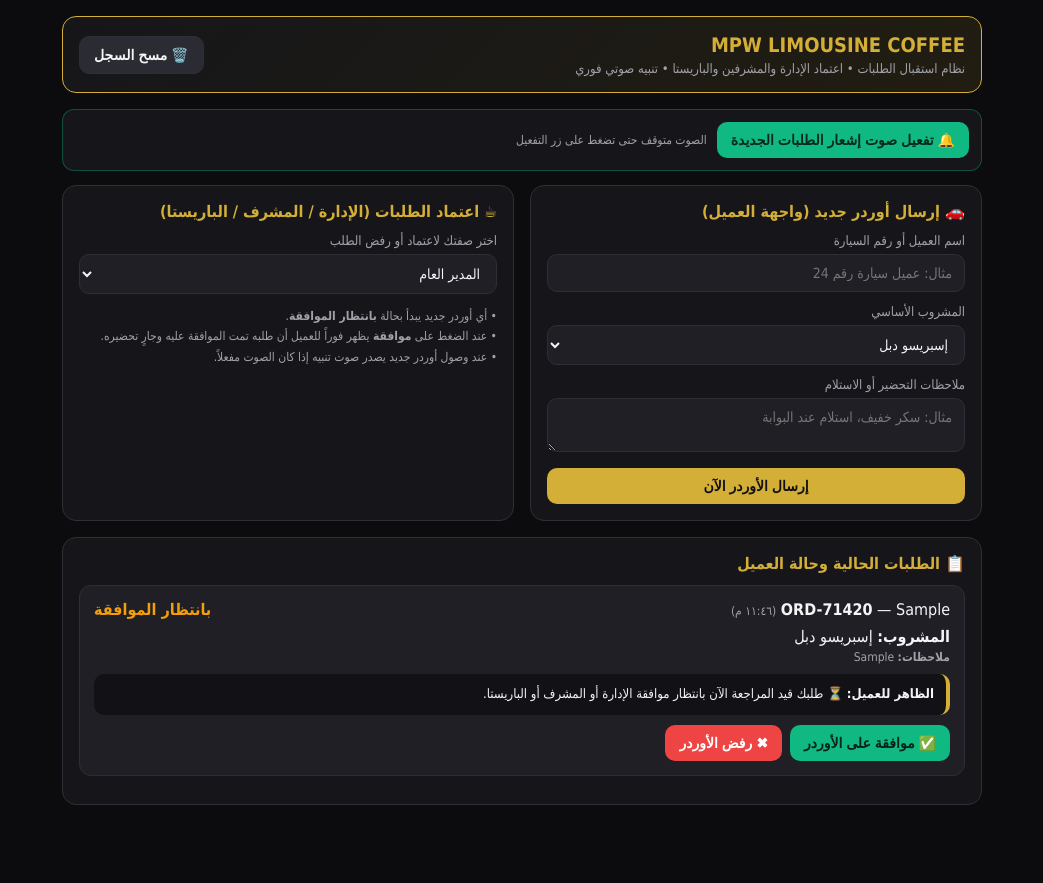
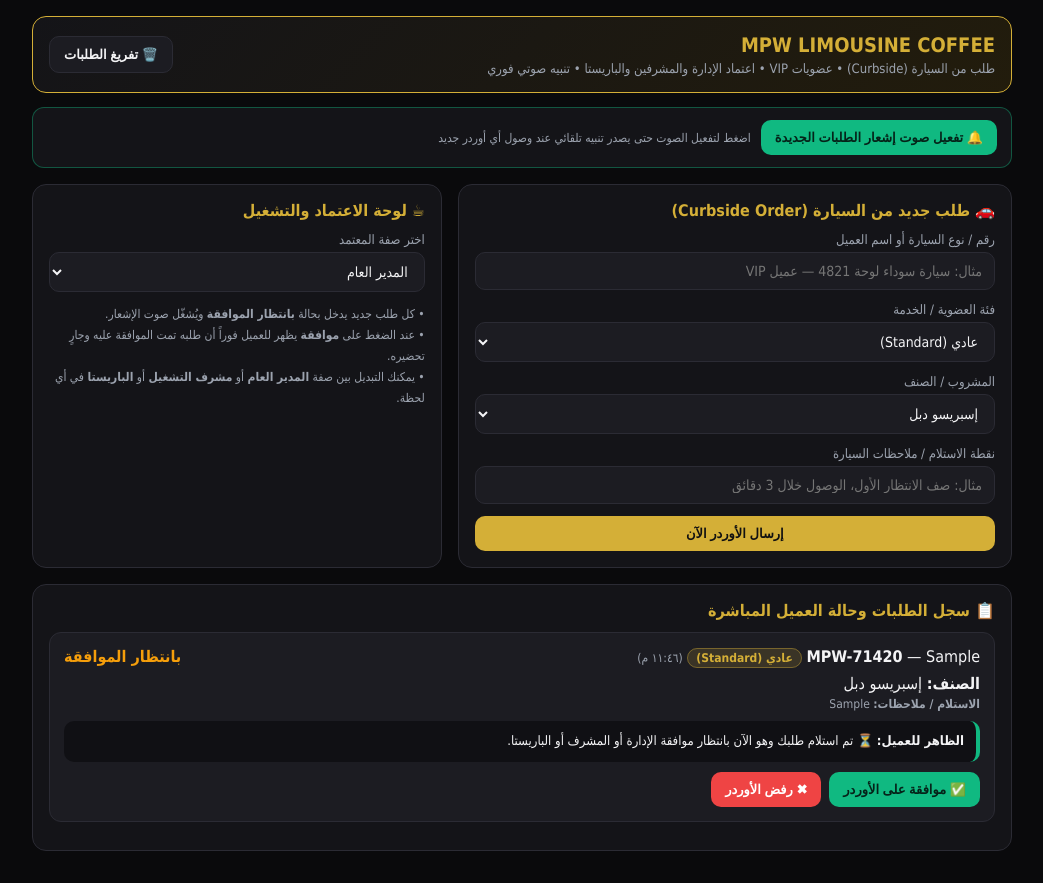
Before and after one commit to poro301088-byte/mpw-limousine-coffee, a plain HTML site: page index.html in a window 1280 px wide. Both pictures are taken after typing "Sample", "Sample" into the empty fields and a click on the button "إرسال الأوردر الآن". Shown: the whole page, without its empty margins (118-1161 px from the left). Before the commit the page ends 837 px from the top, so only its background shows below. Drawn offline with Linux system fonts and the light colour scheme.

Commit message:
Update index.html

```diff
--- a/index.html
+++ b/index.html
@@ -3,19 +3,19 @@
 <head>
   <meta charset="UTF-8" />
   <meta name="viewport" content="width=device-width, initial-scale=1.0" />
-  <title>MPW Limousine Coffee — نظام الطلبات والموافقات</title>
+  <title>MPW Limousine Coffee — نظام الطلبات والـ VIP والموافقات</title>
   <style>
     :root {
-      --bg: #0c0c0e;
-      --card: #16161a;
-      --card-2: #1f1f25;
+      --bg: #0a0a0c;
+      --surface: #141418;
+      --surface-2: #1c1c22;
       --gold: #d4af37;
       --mint: #10b981;
       --warn: #f59e0b;
       --danger: #ef4444;
-      --text: #f5f5f7;
-      --muted: #a1a1aa;
-      --border: #2e2e36;
+      --text: #f4f4f6;
+      --muted: #9ca3af;
+      --border: #2b2b34;
     }
     * { box-sizing: border-box; }
     body {
@@ -25,65 +25,76 @@
       background: var(--bg);
       color: var(--text);
     }
-    .app-wrap {
-      max-width: 920px;
+    .container {
+      max-width: 980px;
       margin: 0 auto;
     }
     .header {
-      background: linear-gradient(135deg, #16161a, #211d11);
+      background: linear-gradient(135deg, #141418 0%, #221c0c 100%);
       border: 1px solid var(--gold);
       border-radius: 14px;
       padding: 16px;
-      margin-bottom: 16px;
+      margin-bottom: 14px;
       display: flex;
       flex-wrap: wrap;
       justify-content: space-between;
       align-items: center;
       gap: 12px;
     }
-    .brand-title {
+    .title {
+      color: var(--gold);
       font-size: 20px;
       font-weight: bold;
-      color: var(--gold);
     }
-    .brand-sub {
+    .subtitle {
+      color: var(--muted);
       font-size: 13px;
-      color: var(--muted);
       margin-top: 4px;
+    }
+    .sound-bar {
+      background: var(--surface);
+      border: 1px solid rgba(16, 185, 129, 0.4);
+      border-radius: 12px;
+      padding: 12px 14px;
+      margin-bottom: 16px;
+      display: flex;
+      flex-wrap: wrap;
+      align-items: center;
+      gap: 10px;
     }
     .grid {
       display: grid;
-      grid-template-columns: 1fr 1fr;
+      grid-template-columns: 1.15fr 0.85fr;
       gap: 16px;
     }
-    @media (max-width: 760px) {
+    @media (max-width: 800px) {
       .grid { grid-template-columns: 1fr; }
     }
-    .box {
-      background: var(--card);
+    .card {
+      background: var(--surface);
       border: 1px solid var(--border);
       border-radius: 14px;
       padding: 16px;
       margin-bottom: 16px;
     }
-    .box-title {
+    .card-title {
+      color: var(--gold);
       font-size: 16px;
       font-weight: bold;
-      color: var(--gold);
       margin-bottom: 12px;
     }
     label {
       display: block;
       font-size: 13px;
       color: var(--muted);
-      margin-bottom: 6px;
+      margin-bottom: 5px;
     }
     input, select, textarea {
       width: 100%;
       padding: 10px 12px;
       border-radius: 10px;
       border: 1px solid var(--border);
-      background: var(--card-2);
+      background: var(--surface-2);
       color: var(--text);
       font-size: 14px;
       margin-bottom: 12px;
@@ -93,106 +104,105 @@
       padding: 10px 14px;
       border-radius: 10px;
       border: none;
-      font-size: 14px;
       font-weight: bold;
+      font-size: 13px;
       cursor: pointer;
-      transition: opacity 0.15s ease;
     }
-    button:hover { opacity: 0.92; }
     .btn-gold {
       background: var(--gold);
       color: #111;
       width: 100%;
     }
-    .btn-sound {
+    .btn-mint {
       background: var(--mint);
-      color: #06281e;
-    }
-    .btn-approve {
-      background: var(--mint);
-      color: #052219;
+      color: #052319;
     }
     .btn-reject {
       background: var(--danger);
       color: #fff;
     }
-    .btn-clear {
-      background: #2b2b33;
+    .btn-ghost {
+      background: var(--surface-2);
       color: var(--text);
       border: 1px solid var(--border);
     }
-    .sound-bar {
-      display: flex;
-      flex-wrap: wrap;
-      align-items: center;
-      gap: 10px;
-      margin-bottom: 14px;
-      padding: 12px;
-      border-radius: 12px;
-      background: var(--card);
-      border: 1px solid rgba(16, 185, 129, 0.35);
-    }
-    .order-item {
-      background: var(--card-2);
+    .order-box {
+      background: var(--surface-2);
       border: 1px solid var(--border);
       border-radius: 12px;
       padding: 14px;
       margin-bottom: 12px;
     }
-    .order-top {
+    .order-head {
       display: flex;
       justify-content: space-between;
       align-items: center;
+      flex-wrap: wrap;
       gap: 8px;
-      flex-wrap: wrap;
       margin-bottom: 8px;
     }
-    .status-pending { color: var(--warn); font-weight: bold; }
-    .status-approved { color: var(--mint); font-weight: bold; }
-    .status-rejected { color: var(--danger); font-weight: bold; }
-    .customer-live-box {
+    .pill-vip {
+      background: rgba(212, 175, 55, 0.16);
+      color: var(--gold);
+      border: 1px solid rgba(212, 175, 55, 0.4);
+      padding: 2px 8px;
+      border-radius: 999px;
+      font-size: 12px;
+      font-weight: bold;
+    }
+    .st-pending { color: var(--warn); font-weight: bold; }
+    .st-approved { color: var(--mint); font-weight: bold; }
+    .st-rejected { color: var(--danger); font-weight: bold; }
+    .customer-status-box {
       margin-top: 10px;
       padding: 10px 12px;
       border-radius: 10px;
-      background: #121216;
-      border-right: 4px solid var(--gold);
+      background: #101014;
+      border-right: 4px solid var(--mint);
       font-size: 13px;
       line-height: 1.6;
     }
-    .actions-row {
+    .btn-row {
       display: flex;
       gap: 8px;
+      flex-wrap: wrap;
       margin-top: 10px;
-      flex-wrap: wrap;
     }
     .muted { color: var(--muted); font-size: 12px; }
   </style>
 </head>
 <body>
-  <div class="app-wrap">
+  <div class="container">
     <div class="header">
       <div>
-        <div class="brand-title">MPW LIMOUSINE COFFEE</div>
-        <div class="brand-sub">نظام استقبال الطلبات • اعتماد الإدارة والمشرفين والباريستا • تنبيه صوتي فوري</div>
+        <div class="title">MPW LIMOUSINE COFFEE</div>
+        <div class="subtitle">طلب من السيارة (Curbside) • عضويات VIP • اعتماد الإدارة والمشرفين والباريستا • تنبيه صوتي فوري</div>
       </div>
-      <button class="btn-clear" onclick="clearAllOrders()">🗑️ مسح السجل</button>
+      <button class="btn-ghost" onclick="resetOrders()">🗑️ تفريغ الطلبات</button>
     </div>
 
     <div class="sound-bar">
-      <button class="btn-sound" onclick="enableAlertSound()">🔔 تفعيل صوت إشعار الطلبات الجديدة</button>
-      <span id="sound-indicator" class="muted">الصوت متوقف حتى تضغط على زر التفعيل</span>
+      <button class="btn-mint" onclick="enableSoundAlert()">🔔 تفعيل صوت إشعار الطلبات الجديدة</button>
+      <span id="sound-status" class="muted">اضغط لتفعيل الصوت حتى يصدر تنبيه تلقائي عند وصول أي أوردر جديد</span>
     </div>
 
     <div class="grid">
-      <!-- قسم العميل -->
-      <div class="box">
-        <div class="box-title">🚗 إرسال أوردر جديد (واجهة العميل)</div>
-        <form id="customer-order-form" onsubmit="handleOrderSubmit(event)">
-          <label for="customer-name">اسم العميل أو رقم السيارة</label>
-          <input id="customer-name" type="text" placeholder="مثال: عميل سيارة رقم 24" required />
+      <!-- نموذج طلب العميل -->
+      <div class="card">
+        <div class="card-title">🚗 طلب جديد من السيارة (Curbside Order)</div>
+        <form onsubmit="submitOrder(event)">
+          <label for="car-info">رقم / نوع السيارة أو اسم العميل</label>
+          <input id="car-info" type="text" placeholder="مثال: سيارة سوداء لوحة 4821 — عميل VIP" required />
 
-          <label for="drink-choice">المشروب الأساسي</label>
-          <select id="drink-choice">
+          <label for="vip-tier">فئة العضوية / الخدمة</label>
+          <select id="vip-tier">
+            <option value="عادي (Standard)">عادي (Standard)</option>
+            <option value="VIP Gold">VIP Gold</option>
+            <option value="VIP Platinum">VIP Platinum</option>
+          </select>
+
+          <label for="item-name">المشروب / الصنف</label>
+          <select id="item-name">
             <option value="إسبريسو دبل">إسبريسو دبل</option>
             <option value="كورتادو بارد">كورتادو بارد</option>
             <option value="فلات وايت">فلات وايت</option>
@@ -201,185 +211,191 @@
             <option value="V60 مقطر">V60 مقطر</option>
           </select>
 
-          <label for="order-notes">ملاحظات التحضير أو الاستلام</label>
-          <textarea id="order-notes" rows="2" placeholder="مثال: سكر خفيف، استلام عند البوابة"></textarea>
+          <label for="pickup-spot">نقطة الاستلام / ملاحظات السيارة</label>
+          <input id="pickup-spot" type="text" placeholder="مثال: صف الانتظار الأول، الوصول خلال 3 دقائق" />
 
           <button type="submit" class="btn-gold">إرسال الأوردر الآن</button>
         </form>
       </div>
 
-      <!-- قسم الإدارة والمشرفين والباريستا -->
-      <div class="box">
-        <div class="box-title">☕ اعتماد الطلبات (الإدارة / المشرف / الباريستا)</div>
-        <label for="approver-role">اختر صفتك لاعتماد أو رفض الطلب</label>
+      <!-- لوحة اعتماد الإدارة / المشرفين / الباريستا -->
+      <div class="card">
+        <div class="card-title">☕ لوحة الاعتماد والتشغيل</div>
+        <label for="approver-role">اختر صفة المعتمد</label>
         <select id="approver-role">
           <option value="المدير العام">المدير العام</option>
           <option value="مشرف التشغيل">مشرف التشغيل</option>
           <option value="الباريستا">الباريستا</option>
         </select>
 
-        <div id="staff-summary" class="muted" style="line-height: 1.7;">
-          • أي أوردر جديد يبدأ بحالة <strong>بانتظار الموافقة</strong>.<br />
-          • عند الضغط على <strong>موافقة</strong> يظهر فوراً للعميل أن طلبه تمت الموافقة عليه وجارٍ تحضيره.<br />
-          • عند وصول أوردر جديد يصدر صوت تنبيه إذا كان الصوت مفعلاً.
+        <div class="muted" style="line-height: 1.75;">
+          • كل طلب جديد يدخل بحالة <strong>بانتظار الموافقة</strong> ويُشغّل صوت الإشعار.<br />
+          • عند الضغط على <strong>موافقة</strong> يظهر للعميل فوراً أن طلبه تمت الموافقة عليه وجارٍ تحضيره.<br />
+          • يمكنك التبديل بين صفة <strong>المدير العام</strong> أو <strong>مشرف التشغيل</strong> أو <strong>الباريستا</strong> في أي لحظة.
         </div>
       </div>
     </div>
 
-    <!-- قائمة الطلبات ومتابعة العميل -->
-    <div class="box">
-      <div class="box-title">📋 الطلبات الحالية وحالة العميل</div>
-      <div id="orders-list"></div>
+    <!-- قائمة الطلبات -->
+    <div class="card">
+      <div class="card-title">📋 سجل الطلبات وحالة العميل المباشرة</div>
+      <div id="orders-container"></div>
     </div>
   </div>
 
   <script>
-    const STORAGE_KEY = "mpw_limousine_orders_v1";
-    let soundReady = false;
-    let orders = loadOrders();
+    const STORAGE_KEY = "mpw_limousine_full_orders_v2";
+    let soundEnabled = false;
+    let ordersList = loadFromStorage();
 
-    function loadOrders() {
+    function loadFromStorage() {
       try {
-        const raw = localStorage.getItem(STORAGE_KEY);
-        return raw ? JSON.parse(raw) : [];
-      } catch (e) {
+        const data = localStorage.getItem(STORAGE_KEY);
+        return data ? JSON.parse(data) : [];
+      } catch (err) {
         return [];
       }
     }
 
-    function saveOrders() {
+    function saveToStorage() {
       try {
-        localStorage.setItem(STORAGE_KEY, JSON.stringify(orders));
-      } catch (e) {}
+        localStorage.setItem(STORAGE_KEY, JSON.stringify(ordersList));
+      } catch (err) {}
     }
 
-    function enableAlertSound() {
-      soundReady = true;
-      document.getElementById("sound-indicator").textContent = "✅ صوت الإشعارات مفعّل — سيصدر تنبيه عند كل أوردر جديد";
-      playNewOrderChime();
+    function enableSoundAlert() {
+      soundEnabled = true;
+      document.getElementById("sound-status").textContent = "✅ صوت الإشعارات مفعّل وجاهز لكل أوردر جديد";
+      playAlertTone();
     }
 
-    function playNewOrderChime() {
-      if (!soundReady) return;
-      const AudioCtx = window.AudioContext || window.webkitAudioContext;
-      if (!AudioCtx) return;
+    function playAlertTone() {
+      if (!soundEnabled) return;
+      const AudioContextClass = window.AudioContext || window.webkitAudioContext;
+      if (!AudioContextClass) return;
 
-      const ctx = new AudioCtx();
-      const now = ctx.currentTime;
+      const ctx = new AudioContextClass();
+      const t = ctx.currentTime;
+      const notes = [880, 1174.66, 880];
 
-      // نغمة مزدوجة واضحة لتنبيه الطلب الجديد
-      [880, 1174.66].forEach((freq, idx) => {
+      notes.forEach((freq, i) => {
         const osc = ctx.createOscillator();
         const gain = ctx.createGain();
         osc.type = "triangle";
-        osc.frequency.setValueAtTime(freq, now + idx * 0.16);
-        gain.gain.setValueAtTime(0.25, now + idx * 0.16);
+        osc.frequency.setValueAtTime(freq, t + i * 0.14);
+        gain.gain.setValueAtTime(0.25, t + i * 0.14);
         osc.connect(gain);
         gain.connect(ctx.destination);
-        osc.start(now + idx * 0.16);
-        osc.stop(now + idx * 0.16 + 0.14);
+        osc.start(t + i * 0.14);
+        osc.stop(t + i * 0.14 + 0.12);
       });
     }
 
-    function handleOrderSubmit(event) {
-      event.preventDefault();
-      const customerInput = document.getElementById("customer-name");
-      const drinkSelect = document.getElementById("drink-choice");
-      const notesInput = document.getElementById("order-notes");
+    function submitOrder(e) {
+      e.preventDefault();
+      const carInfoEl = document.getElementById("car-info");
+      const vipTierEl = document.getElementById("vip-tier");
+      const itemNameEl = document.getElementById("item-name");
+      const pickupSpotEl = document.getElementById("pickup-spot");
 
-      const newOrder = {
-        id: "ORD-" + Date.now().toString().slice(-5),
-        customerName: customerInput.value.trim(),
-        drink: drinkSelect.value,
-        notes: notesInput.value.trim(),
-        status: "pending", // pending | approved | rejected
-        handledBy: "",
+      const order = {
+        id: "MPW-" + Date.now().toString().slice(-5),
+        carInfo: carInfoEl.value.trim(),
+        vipTier: vipTierEl.value,
+        itemName: itemNameEl.value,
+        pickupSpot: pickupSpotEl.value.trim(),
+        status: "pending",
+        approvedBy: "",
         time: new Date().toLocaleTimeString("ar-EG", { hour: "2-digit", minute: "2-digit" }),
-        customerStatusText: "⏳ طلبك قيد المراجعة الآن بانتظار موافقة الإدارة أو المشرف أو الباريستا."
+        customerMessage: "⏳ تم استلام طلبك وهو الآن بانتظار موافقة الإدارة أو المشرف أو الباريستا."
       };
 
-      orders.unshift(newOrder);
-      saveOrders();
-      renderOrders();
-      playNewOrderChime();
+      ordersList.unshift(order);
+      saveToStorage();
+      renderOrdersList();
+      playAlertTone();
 
-      customerInput.value = "";
-      notesInput.value = "";
+      carInfoEl.value = "";
+      pickupSpotEl.value = "";
     }
 
-    function approveOrder(orderId) {
+    function approveOrder(id) {
       const role = document.getElementById("approver-role").value;
-      orders = orders.map((order) => {
-        if (order.id !== orderId) return order;
+      ordersList = ordersList.map((o) => {
+        if (o.id !== id) return o;
         return {
-          ...order,
+          ...o,
           status: "approved",
-          handledBy: role,
-          customerStatusText: `✅ تمت الموافقة على أوردرك بواسطة (${role}) وجارٍ تحضيره الآن.`
+          approvedBy: role,
+          customerMessage: `✅ تمت الموافقة على أوردرك بواسطة (${role}) وجارٍ تحضيره الآن.`
         };
       });
-      saveOrders();
-      renderOrders();
+      saveToStorage();
+      renderOrdersList();
     }
 
-    function rejectOrder(orderId) {
+    function rejectOrder(id) {
       const role = document.getElementById("approver-role").value;
-      orders = orders.map((order) => {
-        if (order.id !== orderId) return order;
+      ordersList = ordersList.map((o) => {
+        if (o.id !== id) return o;
         return {
-          ...order,
+          ...o,
           status: "rejected",
-          handledBy: role,
-          customerStatusText: `❌ نعتذر، لم يتم اعتماد الطلب بواسطة (${role}).`
+          approvedBy: role,
+          customerMessage: `❌ نعتذر، تعذّر اعتماد الطلب حالياً بواسطة (${role}).`
         };
       });
-      saveOrders();
-      renderOrders();
+      saveToStorage();
+      renderOrdersList();
     }
 
-    function clearAllOrders() {
-      orders = [];
-      saveOrders();
-      renderOrders();
+    function resetOrders() {
+      ordersList = [];
+      saveToStorage();
+      renderOrdersList();
     }
 
-    function renderOrders() {
-      const listEl = document.getElementById("orders-list");
-      if (!listEl) return;
+    function renderOrdersList() {
+      const wrap = document.getElementById("orders-container");
+      if (!wrap) return;
 
-      if (orders.length === 0) {
-        listEl.innerHTML = `<div class="muted">لا توجد طلبات مسجلة حالياً. أرسل أوردر من واجهة العميل لتجربة الصوت والموافقة.</div>`;
+      if (ordersList.length === 0) {
+        wrap.innerHTML = `<div class="muted">لا توجد طلبات حالياً. أرسل أوردر من نموذج السيارة لتجربة الصوت والموافقة.</div>`;
         return;
       }
 
-      listEl.innerHTML = orders
-        .map((order) => {
-          let badge = `<span class="status-pending">بانتظار الموافقة</span>`;
-          if (order.status === "approved") {
-            badge = `<span class="status-approved">تمت الموافقة (${order.handledBy}) — جاري التحضير</span>`;
-          } else if (order.status === "rejected") {
-            badge = `<span class="status-rejected">مرفوض (${order.handledBy})</span>`;
+      wrap.innerHTML = ordersList
+        .map((o) => {
+          let statusHtml = `<span class="st-pending">بانتظار الموافقة</span>`;
+          if (o.status === "approved") {
+            statusHtml = `<span class="st-approved">تمت الموافقة (${o.approvedBy}) — جاري التحضير</span>`;
+          } else if (o.status === "rejected") {
+            statusHtml = `<span class="st-rejected">مرفوض (${o.approvedBy})</span>`;
           }
 
           return `
-            <div class="order-item">
-              <div class="order-top">
-                <div><strong>${order.id}</strong> — <span>${order.customerName}</span> <span class="muted">(${order.time})</span></div>
-                <div>${badge}</div>
+            <div class="order-box">
+              <div class="order-head">
+                <div>
+                  <strong>${o.id}</strong> — <span>${o.carInfo}</span>
+                  <span class="pill-vip">${o.vipTier}</span>
+                  <span class="muted">(${o.time})</span>
+                </div>
+                <div>${statusHtml}</div>
               </div>
-              <div><strong>المشروب:</strong> ${order.drink}</div>
-              ${order.notes ? `<div class="muted" style="margin-top:4px;"><strong>ملاحظات:</strong> ${order.notes}</div>` : ""}
+              <div><strong>الصنف:</strong> ${o.itemName}</div>
+              ${o.pickupSpot ? `<div class="muted" style="margin-top:4px;"><strong>الاستلام / ملاحظات:</strong> ${o.pickupSpot}</div>` : ""}
 
-              <div class="customer-live-box">
-                <strong>الظاهر للعميل:</strong> ${order.customerStatusText}
+              <div class="customer-status-box">
+                <strong>الظاهر للعميل:</strong> ${o.customerMessage}
               </div>
 
               ${
-                order.status === "pending"
+                o.status === "pending"
                   ? `
-                    <div class="actions-row">
-                      <button class="btn-approve" onclick="approveOrder('${order.id}')">✅ موافقة على الأوردر</button>
-                      <button class="btn-reject" onclick="rejectOrder('${order.id}')">✖ رفض الأوردر</button>
+                    <div class="btn-row">
+                      <button class="btn-mint" onclick="approveOrder('${o.id}')">✅ موافقة على الأوردر</button>
+                      <button class="btn-reject" onclick="rejectOrder('${o.id}')">✖ رفض الأوردر</button>
                     </div>
                   `
                   : ""
@@ -390,7 +406,7 @@
         .join("");
     }
 
-    renderOrders();
+    renderOrdersList();
   </script>
 </body>
 </html>
```
